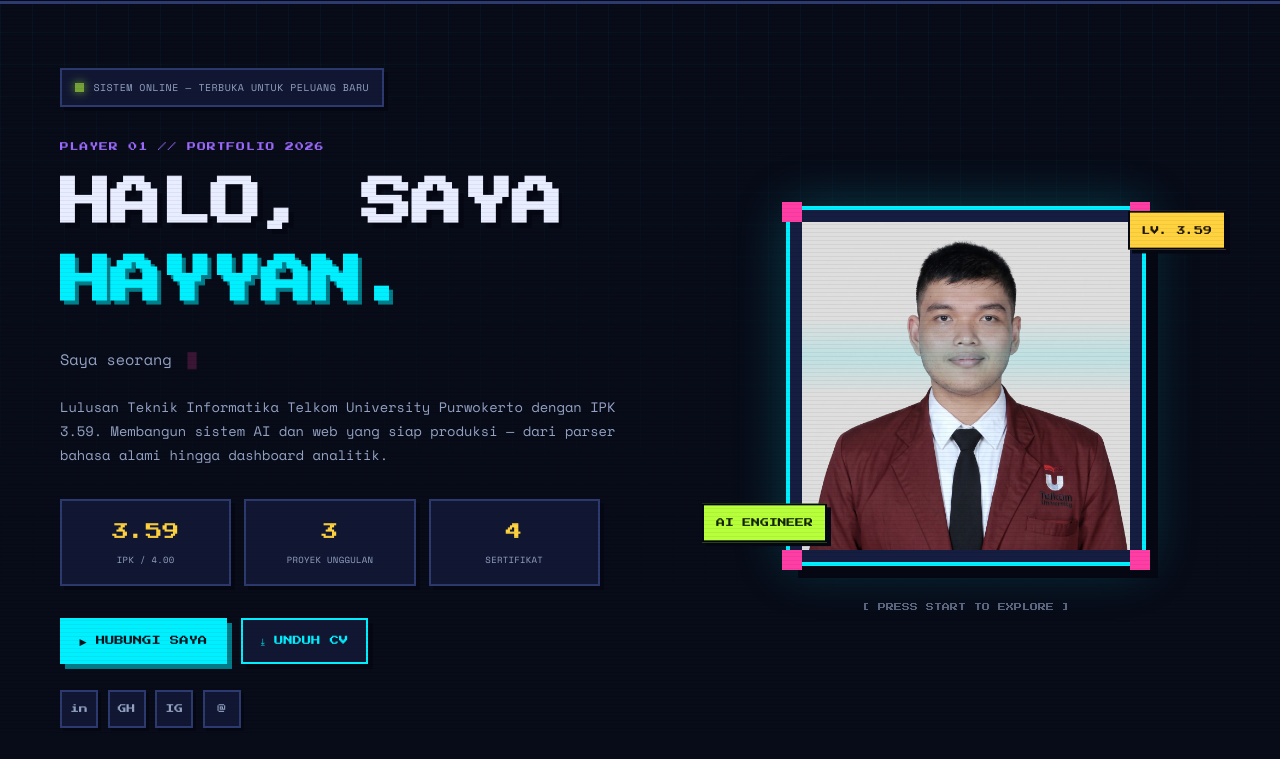
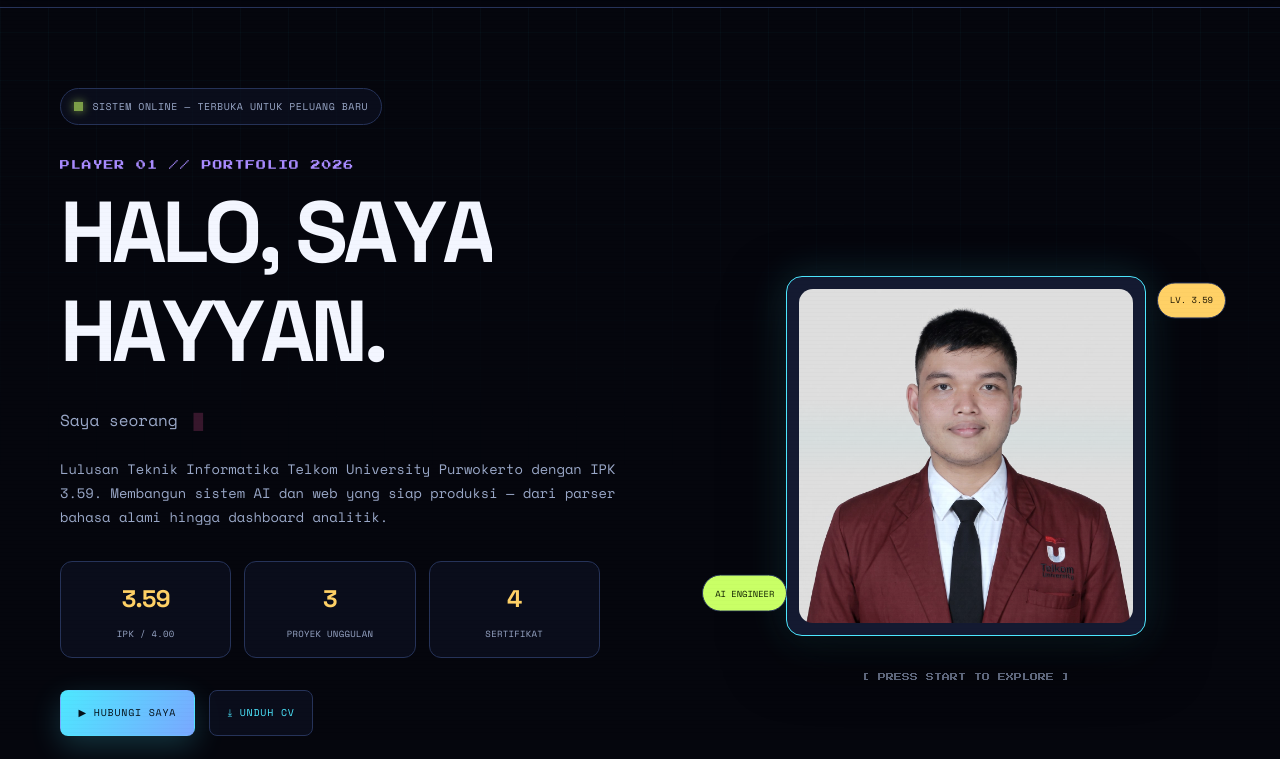
Before and after one commit to hayyanjpg/hayyanjpg.github.io, a plain HTML site: page index.html in a window 1280 px wide. Shown: the part 64-823 px from the top of the page. Drawn offline with nearby package versions, Linux system fonts and the light colour scheme.

Commit message:
feat: tema NOIR + koreografi scroll penuh dengan GSAP

```diff
--- /dev/null
+++ b/assets/css/theme.css
@@ -0,0 +1,374 @@
+/* ==========================================================
+   NOIR SKIN — override layer untuk tema baru
+   Aktif via <body data-skin="noir">
+   ========================================================== */
+
+body[data-skin="noir"] {
+    --bg: #05060d;
+    --bg-2: #090c18;
+    --panel: #0d1223;
+    --panel-2: #141a31;
+    --cyan: #4de8ff;
+    --cyan-dim: #1b8496;
+    --magenta: #ff5aa8;
+    --lime: #c9ff66;
+    --yellow: #ffd166;
+    --violet: #a98bff;
+    --text: #f3f6ff;
+    --muted: #9aa8c8;
+    --border: #263359;
+    --border-hi: #4de8ff;
+    --shadow: #02030a;
+    --glow: rgba(77, 232, 255, .18);
+    --font-display: 'Space Grotesk', 'Segoe UI', sans-serif;
+    --font-mono: 'Space Mono', 'Courier New', monospace;
+    --header-h: 72px;
+    background:
+        radial-gradient(1100px 620px at 78% -8%, rgba(77, 232, 255, .10), transparent 62%),
+        radial-gradient(900px 520px at 8% 22%, rgba(255, 90, 168, .07), transparent 60%),
+        var(--bg);
+}
+
+body[data-skin="noir"][data-theme="light"] {
+    --bg: #f4f6fb;
+    --bg-2: #e9edf5;
+    --panel: #ffffff;
+    --panel-2: #f7f9fc;
+    --cyan: #007f8c;
+    --cyan-dim: #00606a;
+    --magenta: #c2186b;
+    --lime: #4c8a00;
+    --yellow: #a86d00;
+    --violet: #6241c4;
+    --text: #141a2b;
+    --muted: #5b6680;
+    --border: #d5dbea;
+    --border-hi: #007f8c;
+    --shadow: #dfe4ef;
+    --glow: rgba(0, 127, 140, .12);
+    background:
+        radial-gradient(900px 520px at 80% -6%, rgba(0, 127, 140, .10), transparent 62%),
+        var(--bg);
+}
+
+/* Latar lebih halus, scanline hampir tak terlihat */
+body[data-skin="noir"]::before {
+    background-image:
+        linear-gradient(rgba(77, 232, 255, .035) 1px, transparent 1px),
+        linear-gradient(90deg, rgba(77, 232, 255, .035) 1px, transparent 1px);
+    background-size: 48px 48px;
+    mask-image: linear-gradient(to bottom, #000 0%, transparent 70%);
+}
+
+body[data-skin="noir"]::after {
+    opacity: .1;
+}
+
+/* ---------------- HEADER & NAV ---------------- */
+body[data-skin="noir"] .header {
+    border-bottom: 1px solid var(--border);
+    background: color-mix(in srgb, var(--bg) 78%, transparent);
+    backdrop-filter: blur(18px) saturate(140%);
+}
+
+body[data-skin="noir"] .logo,
+body[data-skin="noir"] .nav__link,
+body[data-skin="noir"] .tool-btn,
+body[data-skin="noir"] .btn,
+body[data-skin="noir"] .eyebrow,
+body[data-skin="noir"] .skill__name,
+body[data-skin="noir"] .quest__role,
+body[data-skin="noir"] .type-line__word {
+    font-family: var(--font-mono);
+    letter-spacing: .08em;
+}
+
+body[data-skin="noir"] .logo {
+    font-size: 1rem;
+    font-weight: 700;
+    letter-spacing: -.02em;
+}
+
+body[data-skin="noir"] .nav__link {
+    border-width: 1px;
+    border-radius: 999px;
+    font-size: .62rem;
+    padding: .5rem .72rem;
+    text-transform: uppercase;
+}
+
+body[data-skin="noir"] .nav__link:hover,
+body[data-skin="noir"] .nav__link.active-link {
+    transform: none;
+}
+
+body[data-skin="noir"] .tool-btn {
+    border: 1px solid var(--border);
+    border-radius: 8px;
+    box-shadow: none;
+}
+
+body[data-skin="noir"] .tool-btn:hover {
+    transform: translateY(-2px);
+    box-shadow: 0 8px 22px var(--glow);
+}
+
+/* ---------------- SECTION & JUDUL ---------------- */
+body[data-skin="noir"] .section {
+    padding-top: 7rem;
+}
+
+body[data-skin="noir"] .section+.section {
+    border-top: 1px solid var(--border);
+    margin-top: 6rem;
+    padding-top: 6rem;
+}
+
+body[data-skin="noir"] .eyebrow {
+    font-size: .62rem;
+    color: var(--cyan);
+}
+
+body[data-skin="noir"] .sec-title {
+    font-family: var(--font-display);
+    font-size: clamp(1.9rem, 5vw, 3.4rem);
+    font-weight: 700;
+    line-height: 1.12;
+    letter-spacing: -.035em;
+    text-shadow: none;
+}
+
+body[data-skin="noir"] .sec-title::after {
+    width: 92px;
+    height: 3px;
+    border-radius: 3px;
+    background: linear-gradient(90deg, var(--cyan), var(--magenta));
+}
+
+body[data-skin="noir"] .sec-sub {
+    font-size: .82rem;
+}
+
+/* ---------------- TOMBOL ---------------- */
+body[data-skin="noir"] .btn {
+    border: 1px solid var(--border);
+    border-radius: 8px;
+    box-shadow: none;
+    font-size: .62rem;
+}
+
+body[data-skin="noir"] .btn--primary {
+    background: linear-gradient(120deg, var(--cyan), #7aa8ff);
+    border-color: transparent;
+    color: #04121a;
+    box-shadow: 0 10px 30px rgba(77, 232, 255, .2);
+}
+
+body[data-skin="noir"] .btn--primary:hover {
+    transform: translateY(-2px);
+    box-shadow: 0 14px 36px rgba(77, 232, 255, .28);
+}
+
+body[data-skin="noir"] .btn--ghost {
+    background: color-mix(in srgb, var(--panel) 70%, transparent);
+    border-color: var(--border);
+    color: var(--cyan);
+    box-shadow: none;
+}
+
+body[data-skin="noir"] .btn--ghost:hover {
+    transform: translateY(-2px);
+    box-shadow: 0 12px 30px var(--glow);
+}
+
+/* ---------------- HERO ---------------- */
+body[data-skin="noir"] .home {
+    padding-top: calc(var(--header-h) + 5rem);
+}
+
+body[data-skin="noir"] .pill {
+    border: 1px solid var(--border);
+    border-radius: 999px;
+    box-shadow: none;
+    background: color-mix(in srgb, var(--panel) 70%, transparent);
+}
+
+body[data-skin="noir"] .home__kicker {
+    font-size: .62rem;
+}
+
+body[data-skin="noir"] .home__title {
+    font-family: var(--font-display);
+    font-size: clamp(2.5rem, 7vw, 5.4rem);
+    font-weight: 700;
+    line-height: 1.06;
+    letter-spacing: -.055em;
+    text-shadow: none;
+}
+
+body[data-skin="noir"] .accent {
+    color: var(--cyan);
+    text-shadow: 0 0 34px rgba(77, 232, 255, .35);
+}
+
+body[data-skin="noir"] .type-line {
+    font-size: 1rem;
+}
+
+body[data-skin="noir"] .stat {
+    border: 1px solid var(--border);
+    border-radius: 12px;
+    box-shadow: none;
+    background: color-mix(in srgb, var(--panel) 70%, transparent);
+}
+
+body[data-skin="noir"] .stat__num {
+    font-family: var(--font-display);
+    font-size: 1.5rem;
+    font-weight: 700;
+    letter-spacing: -.03em;
+}
+
+/* ---------------- FOTO ---------------- */
+body[data-skin="noir"] .avatar-frame {
+    border: 1px solid var(--cyan);
+    border-radius: 16px;
+    box-shadow: 0 20px 60px rgba(0, 0, 0, .5), 0 0 40px var(--glow);
+}
+
+body[data-skin="noir"] .avatar-frame__img {
+    border-radius: 14px;
+}
+
+body[data-skin="noir"] .avatar-frame__corner {
+    display: none;
+}
+
+body[data-skin="noir"] .avatar-scan {
+    opacity: .22;
+}
+
+body[data-skin="noir"] .avatar-tag {
+    border: 1px solid var(--border);
+    border-radius: 999px;
+    box-shadow: none;
+    font-family: var(--font-mono);
+}
+
+body[data-skin="noir"] .about__photo {
+    border: 1px solid var(--border);
+    border-radius: 16px;
+    box-shadow: 0 18px 50px rgba(0, 0, 0, .22);
+    overflow: hidden;
+}
+
+body[data-skin="noir"] .about__photo img {
+    will-change: transform;
+}
+
+/* ---------------- KARTU ---------------- */
+body[data-skin="noir"] .sheet,
+body[data-skin="noir"] .skill,
+body[data-skin="noir"] .quest__card,
+body[data-skin="noir"] .project,
+body[data-skin="noir"] .cert,
+body[data-skin="noir"] .contact__card,
+body[data-skin="noir"] .contact__panel,
+body[data-skin="noir"] .modal__box {
+    border: 1px solid var(--border);
+    border-radius: 14px;
+    box-shadow: 0 16px 40px rgba(0, 0, 0, .18);
+}
+
+body[data-skin="noir"] .skill {
+    border-radius: 12px;
+}
+
+body[data-skin="noir"] .skill:hover {
+    transform: translateY(-4px);
+    box-shadow: 0 18px 40px rgba(0, 0, 0, .3), 0 0 28px var(--glow);
+}
+
+body[data-skin="noir"] .quest__node {
+    border: 1px solid var(--magenta);
+    border-radius: 50%;
+    box-shadow: 0 0 22px rgba(255, 90, 168, .3);
+}
+
+body[data-skin="noir"] .quest__card:hover {
+    transform: translateY(-3px);
+}
+
+body[data-skin="noir"] .project__screen {
+    border-radius: 13px 13px 0 0;
+}
+
+body[data-skin="noir"] .cert__img img {
+    border-radius: 8px 8px 0 0;
+}
+
+body[data-skin="noir"] .bar span {
+    border-radius: 2px;
+}
+
+body[data-skin="noir"] .tags span {
+    border-radius: 999px;
+}
+
+body[data-skin="noir"] .to-top {
+    border: 1px solid var(--border);
+    border-radius: 50%;
+    box-shadow: none;
+}
+
+body[data-skin="noir"] .to-top:hover {
+    box-shadow: 0 0 30px var(--glow);
+}
+
+body[data-skin="noir"] .footer {
+    border-top: 1px solid var(--border);
+}
+
+/* ---------------- HALAMAN DEMO GSAP ---------------- */
+body[data-skin="noir"] .demo-title {
+    font-family: var(--font-display);
+    font-size: clamp(2.6rem, 7vw, 5rem);
+    font-weight: 700;
+    line-height: 1.1;
+    letter-spacing: -.05em;
+}
+
+body[data-skin="noir"] .kicker,
+body[data-skin="noir"] .hint {
+    font-family: var(--font-mono);
+    letter-spacing: .1em;
+}
+
+body[data-skin="noir"] .photo-frame {
+    border-radius: 16px;
+}
+
+/* ---------------- SCROLL PROGRESS ---------------- */
+.scroll-progress {
+    position: fixed;
+    inset: 0 0 auto 0;
+    height: 3px;
+    z-index: 1000;
+    pointer-events: none;
+}
+
+.scroll-progress span {
+    display: block;
+    width: 100%;
+    height: 100%;
+    transform: scaleX(0);
+    transform-origin: left center;
+    background: linear-gradient(90deg, var(--cyan), var(--magenta), var(--lime));
+    box-shadow: 0 0 14px var(--cyan);
+}
+
+@media (prefers-reduced-motion: reduce) {
+    .scroll-progress span {
+        transform: scaleX(1);
+    }
+}
--- a/gsap-demo.html
+++ b/gsap-demo.html
@@ -10,7 +10,8 @@
 
     <link rel="preconnect" href="https://fonts.googleapis.com" />
     <link rel="preconnect" href="https://fonts.gstatic.com" crossorigin />
-    <link href="https://fonts.googleapis.com/css2?family=Press+Start+2P&family=Space+Mono:wght@400;700&display=swap"
+    <link
+        href="https://fonts.googleapis.com/css2?family=Press+Start+2P&family=Space+Grotesk:wght@400;500;700&family=Space+Mono:wght@400;700&display=swap"
         rel="stylesheet" />
 
     <style>
@@ -174,9 +175,10 @@
             .hint { animation: none; }
         }
     </style>
+    <link rel="stylesheet" href="assets/css/theme.css" />
 </head>
 
-<body>
+<body data-theme="dark" data-skin="noir">
     <a class="back" href="index.html">← KEMBALI KE PORTFOLIO</a>
 
     <main class="wrap">
--- a/index.html
+++ b/index.html
@@ -14,13 +14,14 @@
     <link rel="preconnect" href="https://fonts.googleapis.com" />
     <link rel="preconnect" href="https://fonts.gstatic.com" crossorigin />
     <link
-        href="https://fonts.googleapis.com/css2?family=Press+Start+2P&family=Space+Mono:wght@400;700&display=swap"
+        href="https://fonts.googleapis.com/css2?family=Press+Start+2P&family=Space+Grotesk:wght@400;500;700&family=Space+Mono:wght@400;700&display=swap"
         rel="stylesheet" />
     <link rel="stylesheet" href="assets/css/styles.css" />
+    <link rel="stylesheet" href="assets/css/theme.css" />
     <script>document.documentElement.classList.add('js');</script>
 </head>
 
-<body data-theme="dark">
+<body data-theme="dark" data-skin="noir">
     <!-- ============ LOADER ============ -->
     <div class="loader" id="loader" aria-hidden="true">
         <div class="loader__box">
```
Also changed, not shown: assets/js/gsap-init.js.
